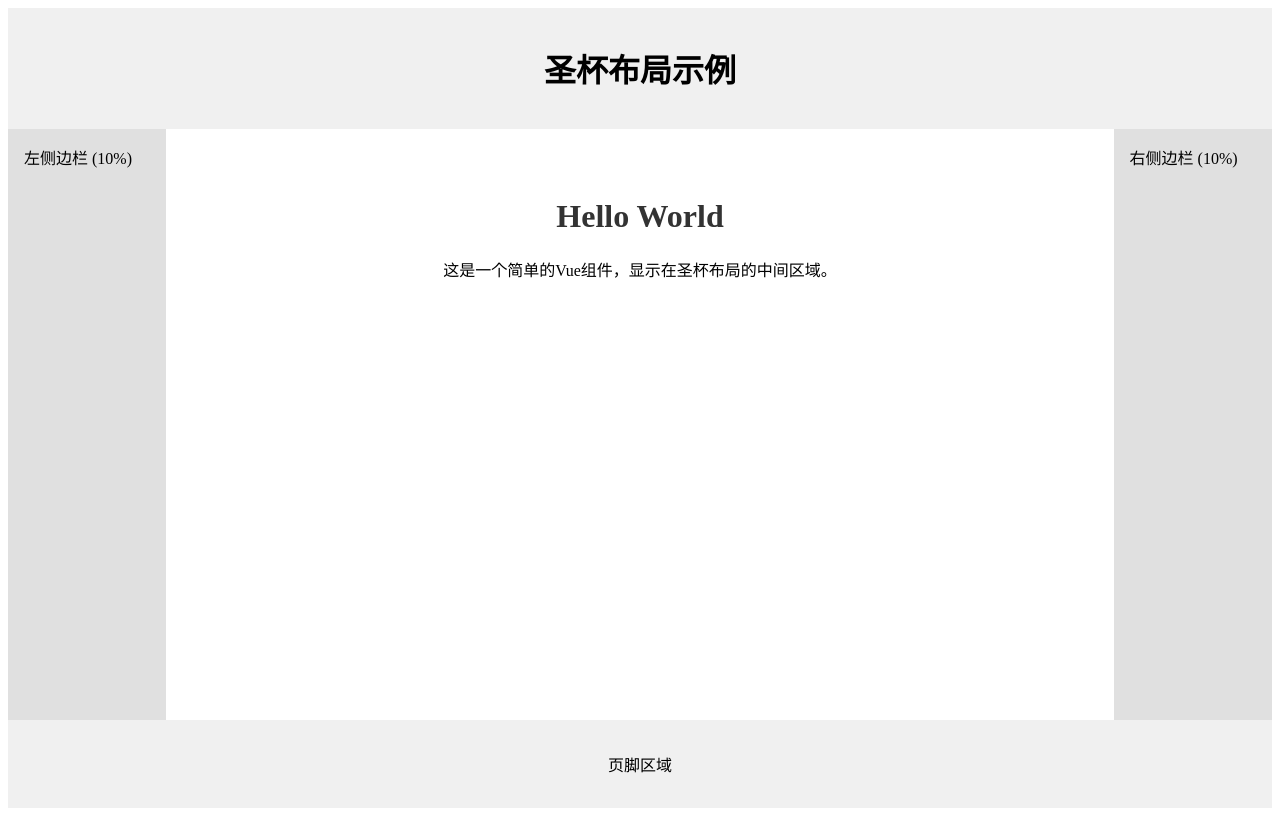
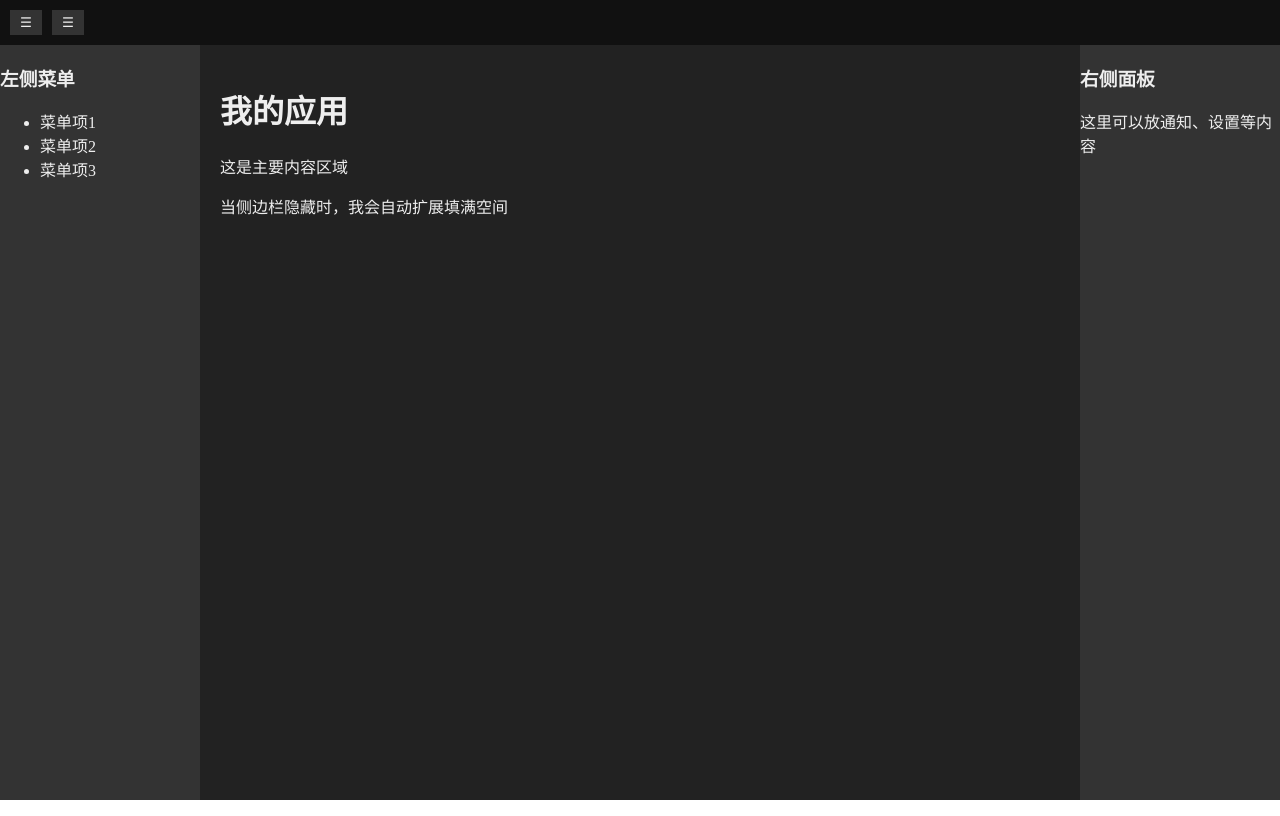
Before and after one commit to Jjqcoder/game-wander, a Vue app in the folder client/: page / in a window 1280 px wide. Built offline with nearby package versions, Linux system fonts and the light colour scheme.

Commit message:
feat(ui):simplify the HolyGrailLayout page

```diff
--- a/client/src/App.vue
+++ b/client/src/App.vue
@@ -1,28 +1,40 @@
 <template>
-  <HolyGrailLayout :showLeftSidebar="true" :showRightSidebar="true">
-    <template #header>
-      <h1>圣杯布局示例</h1>
-    </template>
+    <HolyGrailLayout>
+        <!-- 主内容区 -->
+        <div class="content">
+            <h1>我的应用</h1>
+            <p>这是主要内容区域</p>
+            <p>当侧边栏隐藏时，我会自动扩展填满空间</p>
+        </div>
 
-    <template #left-sidebar>
-      <div>左侧边栏 (10%)</div>
-    </template>
+        <!-- 左侧边栏内容 -->
+        <template #left>
+            <div class="sidebar">
+                <h3>左侧菜单</h3>
+                <ul>
+                    <li>菜单项1</li>
+                    <li>菜单项2</li>
+                    <li>菜单项3</li>
+                </ul>
+            </div>
+        </template>
 
-    <template #content>
-      <HelloWorld />
-    </template>
-
-    <template #right-sidebar>
-      <div>右侧边栏 (10%)</div>
-    </template>
-
-    <template #footer>
-      <p>页脚区域</p>
-    </template>
-  </HolyGrailLayout>
+        <!-- 右侧边栏内容 -->
+        <template #right>
+            <div class="sidebar">
+                <h3>右侧面板</h3>
+                <p>这里可以放通知、设置等内容</p>
+            </div>
+        </template>
+    </HolyGrailLayout>
 </template>
 
 <script setup lang="ts">
-import HolyGrailLayout from './components/HolyGrailLayout.vue';
-import HelloWorld from './components/HelloWorld.vue';
+import HolyGrailLayout from './components/HolyGrailLayout.vue'
 </script>
+
+<style scoped>
+HolyGrailLayout {
+    color: white;
+}
+</style>
--- a/client/src/components/HelloWorld.vue
+++ /dev/null
@@ -1,22 +0,0 @@
-<template>
-  <div class="hello-world">
-    <h1>Hello World</h1>
-    <p>这是一个简单的Vue组件，显示在圣杯布局的中间区域。</p>
-  </div>
-</template>
-
-<script setup lang="ts">
-// 简单组件，无需额外逻辑
-</script>
-
-<style scoped>
-.hello-world {
-  text-align: center;
-  padding: 2rem;
-}
-
-h1 {
-  color: #333;
-  font-size: 2rem;
-}
-</style>
--- a/client/src/components/HolyGrailLayout.vue
+++ b/client/src/components/HolyGrailLayout.vue
@@ -1,97 +1,100 @@
 <template>
-    <div class="holy-grail-layout">
-        <header class="header">
-            <slot name="header"></slot>
+    <div class="layout">
+        <!-- 头部 -->
+        <header>
+            <button @click="toggleLeft">☰</button>
+            <button @click="toggleRight">☰</button>
         </header>
 
-        <div class="main-content">
-            <aside class="left-sidebar" :class="{hidden: !showLeftSidebar}">
-                <slot name="left-sidebar"></slot>
+        <!-- 主要内容区 -->
+        <div class="main">
+            <!-- 左侧边栏 -->
+            <aside class="left" :class="{hidden: !showLeft}">
+                <slot name="left"></slot>
             </aside>
 
-            <main class="content">
-                <slot name="content"></slot>
+            <!-- 内容区 -->
+            <main>
+                <slot></slot>
             </main>
 
-            <aside class="right-sidebar" :class="{hidden: !showRightSidebar}">
-                <slot name="right-sidebar"></slot>
+            <!-- 右侧边栏 -->
+            <aside class="right" :class="{hidden: !showRight}">
+                <slot name="right"></slot>
             </aside>
         </div>
-
-        <footer class="footer">
-            <slot name="footer"></slot>
-        </footer>
     </div>
 </template>
 
-<script setup lang="ts">
-import {withDefaults} from 'vue'
+<script setup>
+import {ref} from 'vue'
 
-export interface Props {
-    showLeftSidebar?: boolean
-    showRightSidebar?: boolean
+const showLeft = ref(true)
+const showRight = ref(true)
+
+const toggleLeft = () => (showLeft.value = !showLeft.value)
+const toggleRight = () => (showRight.value = !showRight.value)
+</script>
+
+<style>
+/* 基础样式 */
+body,
+html {
+    margin: 0;
+    padding: 0;
+    height: 100%;
 }
 
-const props = withDefaults(defineProps<Props>(), {
-    showLeftSidebar: true,
-    showRightSidebar: true
-})
-</script>
-
-<style scoped>
-.holy-grail-layout {
+.layout {
     display: flex;
     flex-direction: column;
-    min-height: 100vh;
+    height: 100vh;
+    background: #222;
+    color: #eee;
 }
 
-.header,
-.footer {
-    padding: 1rem;
-    background-color: #f0f0f0;
-    text-align: center;
+header {
+    background: #111;
+    padding: 10px;
+    display: flex;
+    gap: 10px;
 }
 
-.main-content {
+button {
+    background: #333;
+    color: #eee;
+    border: none;
+    padding: 5px 10px;
+    cursor: pointer;
+}
+
+.main {
     display: flex;
     flex: 1;
+    overflow: hidden;
 }
 
-.left-sidebar,
-.right-sidebar {
-    width: 10%;
-    background-color: #e0e0e0;
-    transition: width 0.3s ease;
-    overflow: hidden;
-    padding: 1rem;
+/* 侧边栏样式 */
+.left,
+.right {
+    width: 200px;
+    background: #333;
+    transition: all 0.3s;
+    overflow: auto;
 }
 
-.hidden {
-    width: 0;
-    padding: 0;
-    margin: 0;
+.left.hidden {
+    margin-left: -200px;
 }
 
-.content {
-    flex: 4; /* 占剩余空间的80% */
-    padding: 1rem;
-    background-color: #ffffff;
+.right.hidden {
+    margin-right: -200px;
 }
 
-/* 响应式调整 */
-@media (max-width: 768px) {
-    .main-content {
-        flex-direction: column;
-    }
-
-    .left-sidebar,
-    .right-sidebar {
-        width: 100%;
-        height: 100px;
-    }
-
-    .hidden {
-        height: 0;
-    }
+/* 内容区样式 */
+main {
+    flex: 1;
+    padding: 20px;
+    overflow: auto;
 }
 </style>
```
